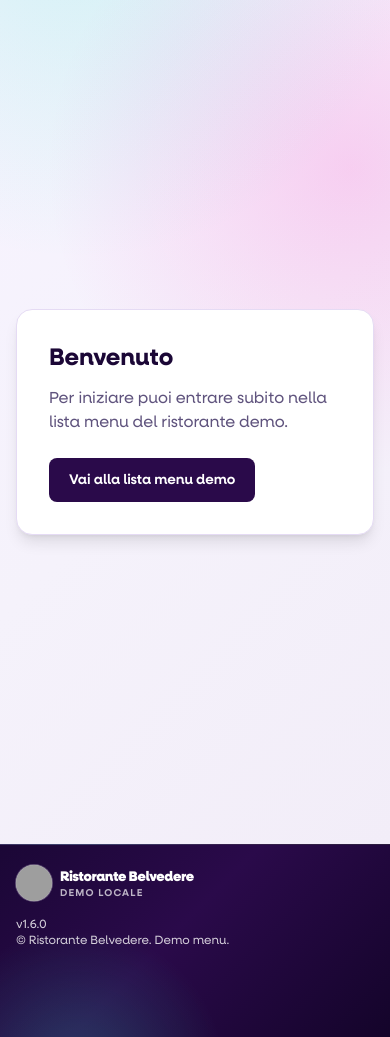
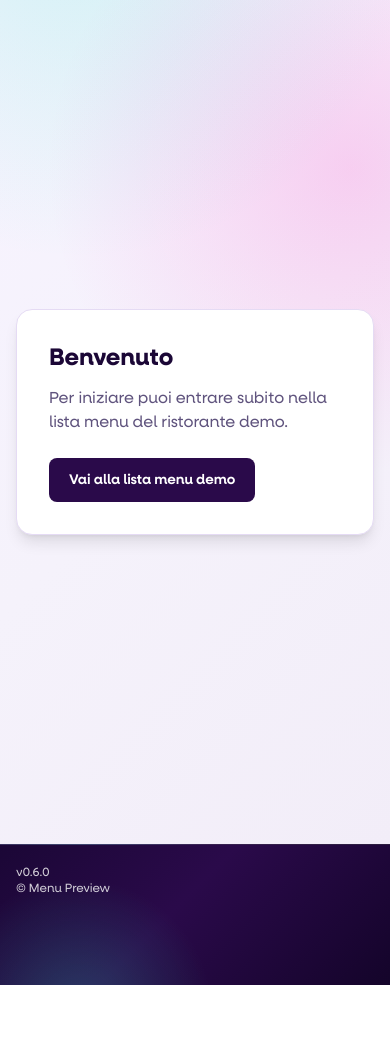
Before and after one commit to tech644/menu-dinamico-demo, a React (Vite) app: page / in a window 390 px wide. After the commit the page ends 985 px from the top, so only its background shows below. Built offline with nearby package versions, Linux system fonts and the light colour scheme; no server answers; grey boxes are pictures that could not be loaded.

Commit message:
Fix build

```diff
--- a/package.json
+++ b/package.json
@@ -1,7 +1,7 @@
 {
   "name": "@ordinoo/dinamic-menu",
   "private": true,
-  "version": "0.0.1",
+  "version": "0.6.0",
   "type": "module",
   "scripts": {
     "dev": "vite --host 0.0.0.0 --port 5173",
--- a/src/app/components/AppFooter.tsx
+++ b/src/app/components/AppFooter.tsx
@@ -1,17 +1,13 @@
-import { LocalDemoLogo } from "./LocalDemoLogo";
 
 // Shared application footer.
 export function AppFooter() {
-  const localName = import.meta.env.VITE_DEMO_LOCAL_NAME?.trim() || "Ristorante Belvedere";
 
   return (
     <footer className="relative overflow-hidden border-t border-white/10 bg-[radial-gradient(circle_at_20%_120%,rgba(42,235,201,0.22),transparent_38%),linear-gradient(135deg,#1B0736_0%,#2A0A4A_45%,#14042A_100%)] text-white">
       <div className="mx-auto flex w-full max-w-7xl flex-col gap-4 px-4 pt-5 pb-[calc(5.5rem+env(safe-area-inset-bottom))] md:flex-row md:items-center md:justify-between md:px-6 md:py-5">
-        <LocalDemoLogo theme="light" />
-
-        <div className="text-xs text-white/80 md:text-right">
-          <p>v1.6.0</p>
-          <p>© {localName}. Demo menu.</p>
+        <div className="text-xs text-white/80 md:text-left">
+          <p>v{__APP_VERSION__}</p>
+          <p>© Menu Preview</p>
         </div>
       </div>
     </footer>
--- a/src/app/services/venueResolverService.ts
+++ b/src/app/services/venueResolverService.ts
@@ -29,7 +29,7 @@ function normalizeVenueCode(value: string): string {
 }
 
 // ===============================
-// 🔐 NEW SYSTEM (BASE64 ENCODED)
+// NEW SYSTEM (BASE64 ENCODED)
 // ===============================
 function decodeVenueCode(code: string): {
   businessId: string;
@@ -69,7 +69,7 @@ function decodeVenueCode(code: string): {
 }
 
 // ===============================
-// 🆕 BUILD VENUE CODE (NEW SYSTEM)
+// BUILD VENUE CODE (NEW SYSTEM)
 // ===============================
 export function buildVenueCode(
   businessId: string,
@@ -85,7 +85,7 @@ export function buildVenueCode(
 }
 
 // ===============================
-// 🔙 LEGACY SUPPORT (HASH)
+// LEGACY SUPPORT (HASH)
 // ===============================
 const VENUE_CODE_REGEX = /^[A-Z0-9]{6}-[A-Z0-9]{6}$/;
 
@@ -133,7 +133,7 @@ const mockVenueCode = buildVenueCodeLegacy(
 );
 
 // ===============================
-// 🚀 MAIN RESOLVER
+// MAIN RESOLVER
 // ===============================
 export async function resolveVenueCode(
   rawVenueCode: string
@@ -146,12 +146,12 @@ export async function resolveVenueCode(
   });
 
   // ===============================
-  // 1️⃣ NEW SYSTEM (FAST PATH - base64)
+  // NEW SYSTEM (FAST PATH - base64)
   // ===============================
   const decoded = decodeVenueCode(venueCode);
 
   if (decoded) {
-    debug("✅ decoded (new system)", decoded);
+    debug("decoded (new system)", decoded);
 
     return {
       businessId: decoded.businessId,
@@ -161,14 +161,14 @@ export async function resolveVenueCode(
   }
 
   // ===============================
-  // 2️⃣ 🔥 MOCK FALLBACK (CRITICO per dev)
+  // MOCK FALLBACK (CRITICO per dev)
   // ===============================
   try {
     const decodedRaw = atob(venueCode);
     const [businessId, localId] = decodedRaw.split("|");
 
     if (businessId && localId) {
-      debug("✅ decoded (mock fallback)", {
+      debug("decoded (mock fallback)", {
         businessId,
         localId,
       });
@@ -184,7 +184,7 @@ export async function resolveVenueCode(
   }
 
   // ===============================
-  // 3️⃣ LEGACY SUPPORT (vecchio hash)
+  // LEGACY SUPPORT (vecchio hash)
   // ===============================
   if (VENUE_CODE_REGEX.test(venueCode)) {
     debug("legacy code detected");
@@ -203,7 +203,7 @@ export async function resolveVenueCode(
   }
 
   // ===============================
-  // ❌ FAIL
+  // FAIL
   // ===============================
   debug("resolve failed");
 
--- a/vite.config.ts
+++ b/vite.config.ts
@@ -2,21 +2,22 @@ import { defineConfig } from 'vite'
 import path from 'path'
 import tailwindcss from '@tailwindcss/vite'
 import react from '@vitejs/plugin-react'
+import packageJson from './package.json'
 
 export default defineConfig({
   plugins: [
-    // The React and Tailwind plugins are both required for Make, even if
-    // Tailwind is not being actively used – do not remove them
     react(),
     tailwindcss(),
   ],
   resolve: {
     alias: {
-      // Alias @ to the src directory
       '@': path.resolve(__dirname, './src'),
     },
   },
 
-  // File types to support raw imports. Never add .css, .tsx, or .ts files to this.
+  define: {
+    __APP_VERSION__: JSON.stringify(packageJson.version),
+  },
+
   assetsInclude: ['**/*.svg', '**/*.csv'],
 })
```
Also changed, not shown: 1 other file (tests, documents, lock files or other folders).
